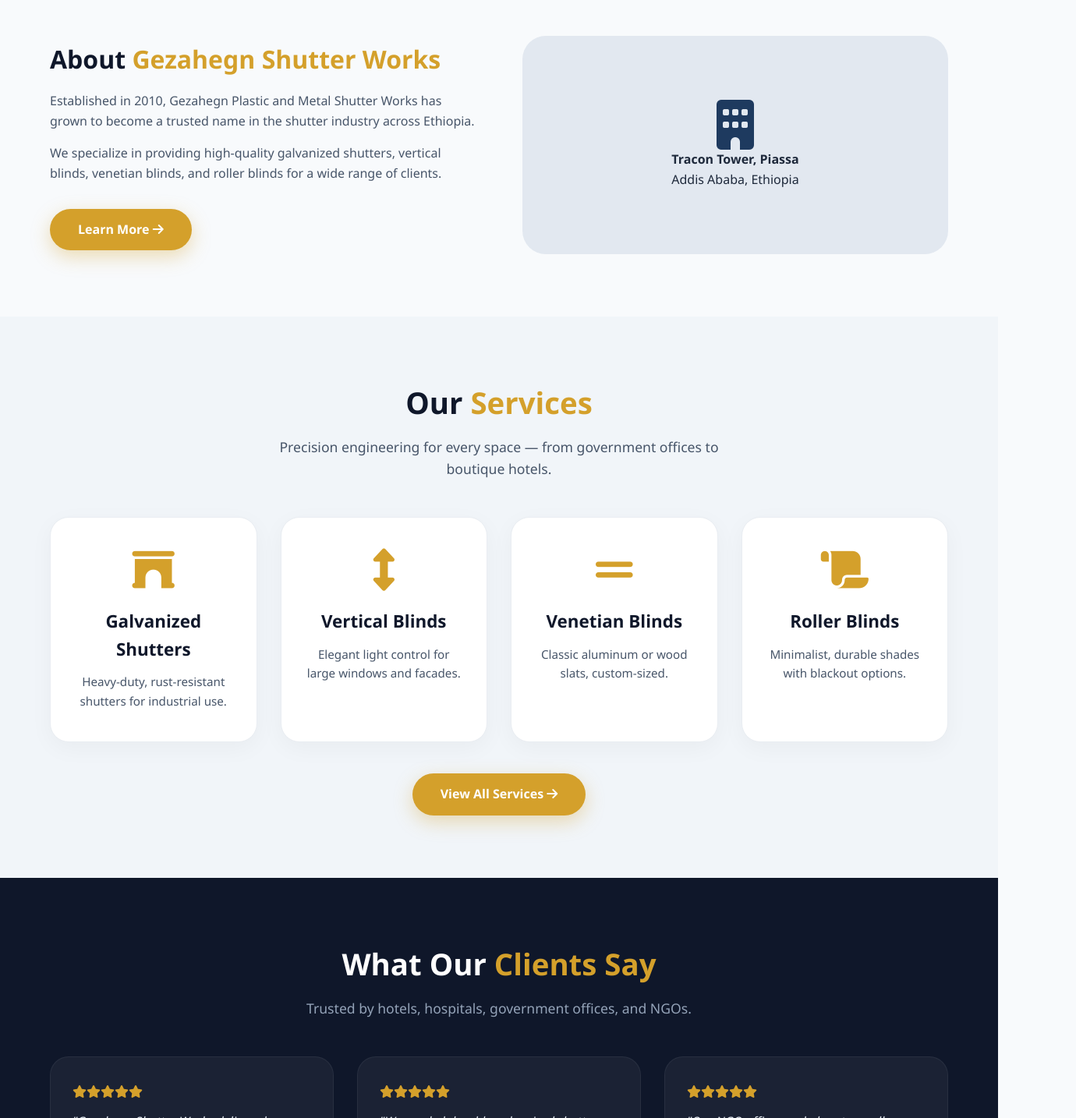
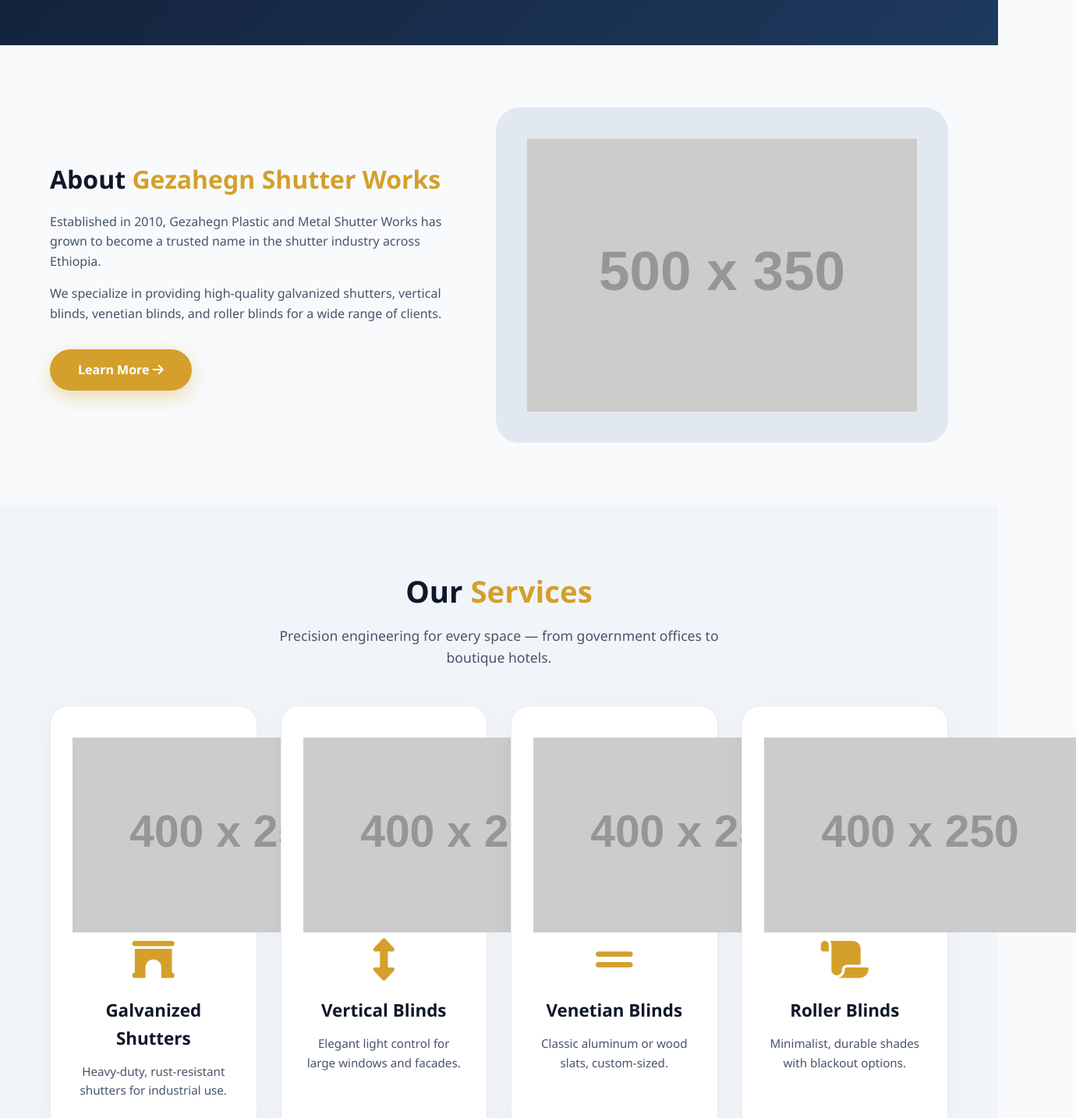
Before and after one commit to gezahegntad6266-ops/milkway-constraction, a plain HTML site: page index.html in a window 1280 px wide. Shown: the part 780-2214 px from the top of the page at 78% size, 1380 px wide, since content can reach past the window. Drawn offline with Linux system fonts and the light colour scheme; placeholder pictures from the web are drawn by us.

Commit message:
Update index.html

```diff
--- a/index.html
+++ b/index.html
@@ -4,14 +4,12 @@
     <meta charset="UTF-8">
     <meta name="viewport" content="width=device-width, initial-scale=1.0">
     <title>Gezahegn Shutter Works | Home</title>
-    <!-- Font Awesome -->
     <link rel="stylesheet" href="https://cdnjs.cloudflare.com/ajax/libs/font-awesome/6.5.0/css/all.min.css">
-    <!-- Custom CSS -->
     <link rel="stylesheet" href="css/style.css">
 </head>
 <body>
 
-    <!-- ===== HEADER (Shared across all pages) ===== -->
+    <!-- HEADER -->
     <header>
         <div class="container header-flex">
             <div class="logo">
@@ -31,7 +29,7 @@
         </div>
     </header>
 
-    <!-- ===== HERO ===== -->
+    <!-- HERO -->
     <section class="hero">
         <div class="container hero-grid">
             <div>
@@ -48,21 +46,15 @@
                 </div>
             </div>
             <div class="hero-image">
-                <div class="img-placeholder">
-                    <i class="fas fa-window-maximize"></i>
-                    <p>Premium Shutter Gallery</p>
-                    <div class="badge-group">
-                        <span>Galvanized</span>
-                        <span>Vertical</span>
-                        <span>Venetian</span>
-                        <span>Roller</span>
-                    </div>
-                </div>
+                <!-- PLACEHOLDER IMAGE -->
+                <img src="https://via.placeholder.com/600x400/1e3a5f/d4a02b?text=Premium+Shutters"
+                     alt="Premium Shutters"
+                     class="hero-img">
             </div>
         </div>
     </section>
 
-    <!-- ===== ABOUT PREVIEW ===== -->
+    <!-- ABOUT PREVIEW -->
     <section class="section-padding">
         <div class="container">
             <div class="about-grid">
@@ -73,14 +65,16 @@
                     <a href="about.html" class="btn btn-primary" style="margin-top: 16px;">Learn More <i class="fas fa-arrow-right"></i></a>
                 </div>
                 <div class="about-image">
-                    <i class="fas fa-building"></i>
-                    <p><strong>Tracon Tower, Piassa</strong><br/>Addis Ababa, Ethiopia</p>
+                    <!-- PLACEHOLDER IMAGE -->
+                    <img src="https://via.placeholder.com/500x350/1e3a5f/d4a02b?text=Our+Office"
+                         alt="Our Office"
+                         class="about-img">
                 </div>
             </div>
         </div>
     </section>
 
-    <!-- ===== SERVICES PREVIEW ===== -->
+    <!-- SERVICES PREVIEW -->
     <section class="section-padding services">
         <div class="container">
             <div class="section-title">
@@ -89,21 +83,41 @@
             </div>
             <div class="services-grid">
                 <div class="service-card">
+                    <div class="service-image-wrapper">
+                        <img src="https://via.placeholder.com/400x250/1e3a5f/d4a02b?text=Galvanized"
+                             alt="Galvanized Shutters"
+                             class="service-img">
+                    </div>
                     <i class="fas fa-archway"></i>
                     <h4>Galvanized Shutters</h4>
                     <p>Heavy-duty, rust-resistant shutters for industrial use.</p>
                 </div>
                 <div class="service-card">
+                    <div class="service-image-wrapper">
+                        <img src="https://via.placeholder.com/400x250/1e3a5f/d4a02b?text=Vertical+Blinds"
+                             alt="Vertical Blinds"
+                             class="service-img">
+                    </div>
                     <i class="fas fa-arrows-alt-v"></i>
                     <h4>Vertical Blinds</h4>
                     <p>Elegant light control for large windows and facades.</p>
                 </div>
                 <div class="service-card">
+                    <div class="service-image-wrapper">
+                        <img src="https://via.placeholder.com/400x250/1e3a5f/d4a02b?text=Venetian+Blinds"
+                             alt="Venetian Blinds"
+                             class="service-img">
+                    </div>
                     <i class="fas fa-grip-lines"></i>
                     <h4>Venetian Blinds</h4>
                     <p>Classic aluminum or wood slats, custom-sized.</p>
                 </div>
                 <div class="service-card">
+                    <div class="service-image-wrapper">
+                        <img src="https://via.placeholder.com/400x250/1e3a5f/d4a02b?text=Roller+Blinds"
+                             alt="Roller Blinds"
+                             class="service-img">
+                    </div>
                     <i class="fas fa-scroll"></i>
                     <h4>Roller Blinds</h4>
                     <p>Minimalist, durable shades with blackout options.</p>
@@ -115,7 +129,7 @@
         </div>
     </section>
 
-    <!-- ===== TESTIMONIALS ===== -->
+    <!-- TESTIMONIALS -->
     <section class="section-padding testimonials">
         <div class="container">
             <div class="section-title">
@@ -142,7 +156,7 @@
         </div>
     </section>
 
-    <!-- ===== FOOTER ===== -->
+    <!-- FOOTER -->
     <footer>
         <div class="container">
             <div class="footer-grid">
```
